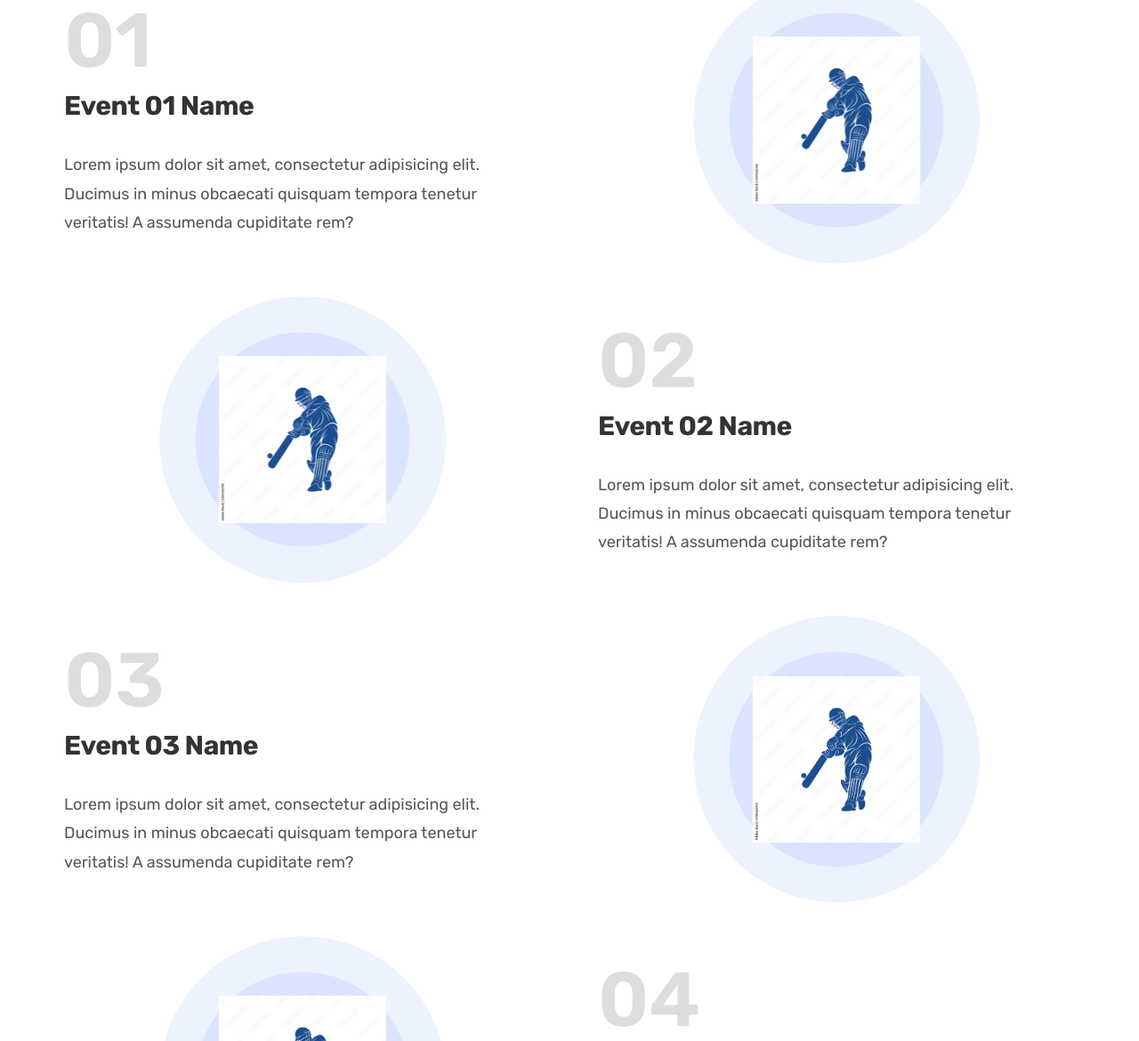
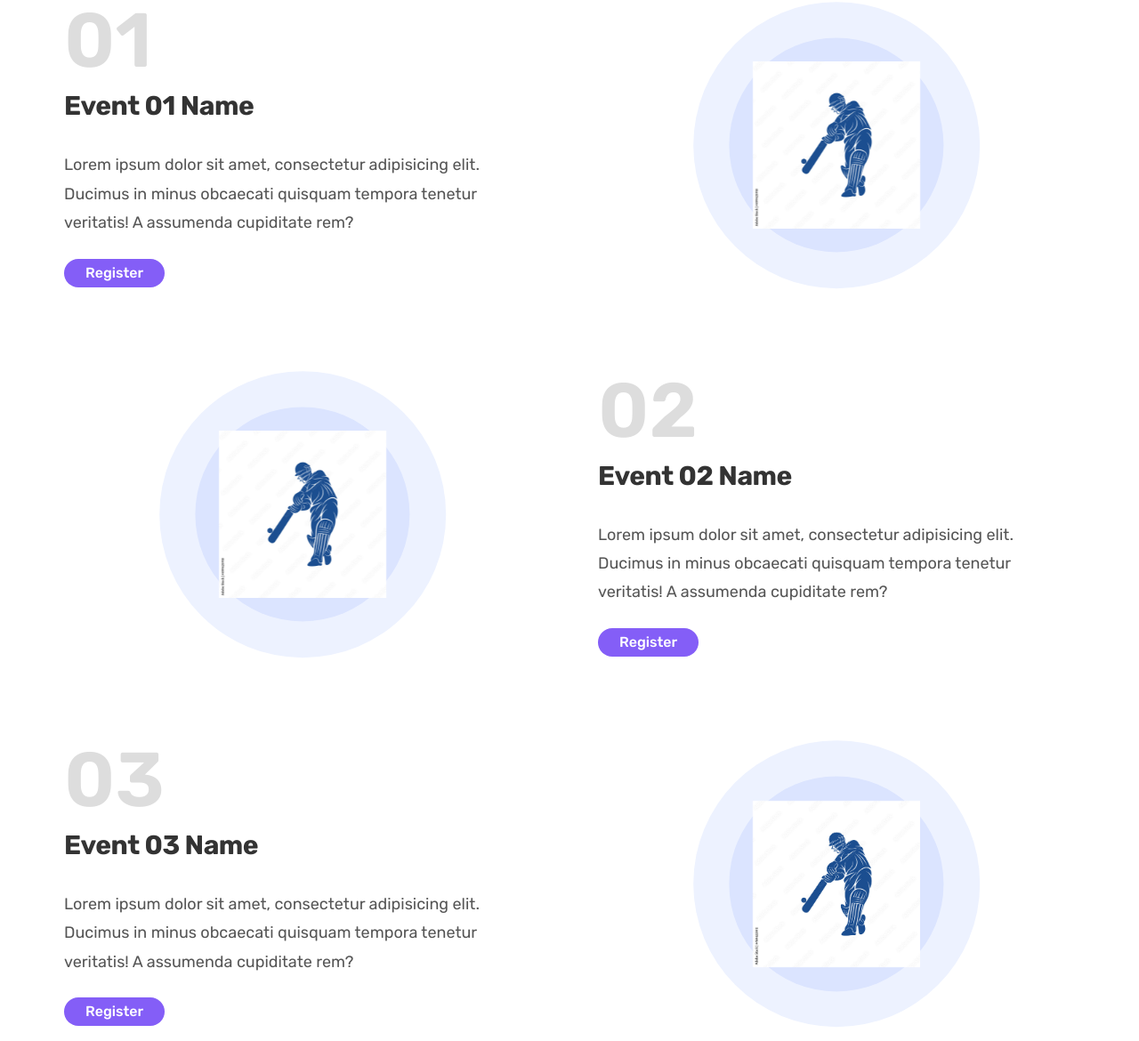
Before and after one commit to DebanjanBarman/infotrek-frontend, a plain HTML site: page index.html in a window 1280 px wide. Shown: the part 1073-2243 px from the top of the page at 89% size. Drawn offline with nearby package versions, Linux system fonts and the light colour scheme; some packages are replaced by stand-ins of ours; animation ran at ten frames a second; a script that the page names is missing.

Commit message:
added event register button

```diff
--- a/css/style.css
+++ b/css/style.css
@@ -201,6 +201,7 @@
     width: 9.2rem;
 }
 
+
 /**************************/
 /* Events SECTION */
 /**************************/
@@ -221,6 +222,24 @@
     line-height: 1.8;
 }
 
+.btn-register, .btn-register:link, .btn-register:visited {
+    display: inline-block;
+    text-decoration: none;
+    /*background-color: rgb(10, 37, 64);*/ /*Stripe background*/
+    background-color: #845ef7;
+    color: #fff;
+    font-size: 1.6rem;
+    font-weight: 500;
+    padding: .8rem 2.4rem;
+    margin-top: 2.4rem;
+    border-radius: 3rem;
+    border: none;
+    cursor: pointer;
+
+}
+.btn-register:hover,.btn-register:active{
+    background-color: #7950f2;
+}
 .events-img-box {
     position: relative;
 
--- a/index.html
+++ b/index.html
@@ -107,6 +107,7 @@
                     Lorem ipsum dolor sit amet, consectetur adipisicing elit. Ducimus in minus obcaecati quisquam
                     tempora tenetur veritatis! A assumenda cupiditate rem?
                 </p>
+                <a href="#" class="btn-register">Register</a>
             </div>
             <div class="events-img-box">
                 <img
@@ -131,6 +132,7 @@
                     Lorem ipsum dolor sit amet, consectetur adipisicing elit. Ducimus in minus obcaecati quisquam
                     tempora tenetur veritatis! A assumenda cupiditate rem?
                 </p>
+                <a href="#" class="btn-register">Register</a>
             </div>
 
             <!-- EVENT 03 -->
@@ -141,6 +143,7 @@
                     Lorem ipsum dolor sit amet, consectetur adipisicing elit. Ducimus in minus obcaecati quisquam
                     tempora tenetur veritatis! A assumenda cupiditate rem?
                 </p>
+                <a href="#" class="btn-register">Register</a>
             </div>
             <div class="events-img-box">
                 <img
@@ -167,6 +170,7 @@
                     Lorem ipsum dolor sit amet, consectetur adipisicing elit. Ducimus in minus obcaecati quisquam
                     tempora tenetur veritatis! A assumenda cupiditate rem?
                 </p>
+                <a href="#" class="btn-register">Register</a>
             </div>
 
             <!-- EVENT 05 -->
@@ -177,6 +181,7 @@
                     Lorem ipsum dolor sit amet, consectetur adipisicing elit. Ducimus in minus obcaecati quisquam
                     tempora tenetur veritatis! A assumenda cupiditate rem?
                 </p>
+                <a href="#" class="btn-register">Register</a>
             </div>
             <div class="events-img-box">
                 <img
@@ -201,6 +206,7 @@
                     Lorem ipsum dolor sit amet, consectetur adipisicing elit. Ducimus in minus obcaecati quisquam
                     tempora tenetur veritatis! A assumenda cupiditate rem?
                 </p>
+                <a href="#" class="btn-register">Register</a>
             </div>
 
             <!-- EVENT 07 -->
@@ -213,6 +219,7 @@
                     Lorem ipsum dolor sit amet, consectetur adipisicing elit. Ducimus in minus obcaecati quisquam
                     tempora tenetur veritatis! A assumenda cupiditate rem?
                 </p>
+                <a href="#" class="btn-register">Register</a>
             </div>
             <div class="events-img-box">
                 <img
@@ -237,6 +244,7 @@
                     Lorem ipsum dolor sit amet, consectetur adipisicing elit. Ducimus in minus obcaecati quisquam
                     tempora tenetur veritatis! A assumenda cupiditate rem?
                 </p>
+                <a href="#" class="btn-register">Register</a>
             </div>
 
             <!-- EVENT 09 -->
@@ -247,6 +255,7 @@
                     Lorem ipsum dolor sit amet, consectetur adipisicing elit. Ducimus in minus obcaecati quisquam
                     tempora tenetur veritatis! A assumenda cupiditate rem?
                 </p>
+                <a href="#" class="btn-register">Register</a>
             </div>
             <div class="events-img-box">
                 <img
@@ -271,6 +280,7 @@
                     Lorem ipsum dolor sit amet, consectetur adipisicing elit. Ducimus in minus obcaecati quisquam
                     tempora tenetur veritatis! A assumenda cupiditate rem?
                 </p>
+                <a href="#" class="btn-register">Register</a>
             </div>
 
         </div>
```
